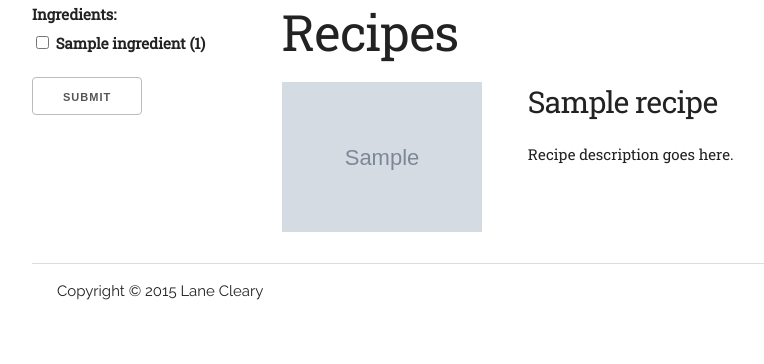
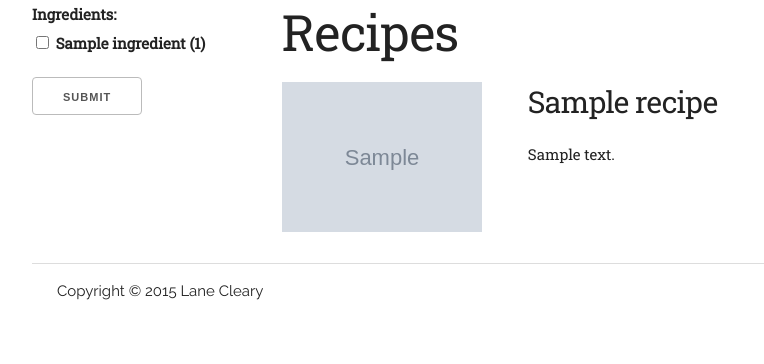
Before and after one commit to a-out/prettyinpecans, a Django app: page /posts/browser/ in a window 1280 px wide. Shown: the part 177-541 px from the top of the page, without its empty margins (128-892 px from the left). Run offline with Django 3.2, Linux system fonts and the light colour scheme; tables that the repository leaves empty hold one stand-in row (values such as "Sample post"); grey boxes marked "Sample" are stand-in pictures; some libraries are stand-ins or nearby versions.

Commit message:
show recipe description in browser

```diff
--- a/blog/templates/blog/recipe.html
+++ b/blog/templates/blog/recipe.html
@@ -4,6 +4,6 @@
    </div>
    <div class="eight columns">
       <h4>{{ recipe.name }}</h4>
-      <p>Recipe description goes here.</p>
+      <p>{{ recipe.description }}</p>
    </div>
 </div>
```
